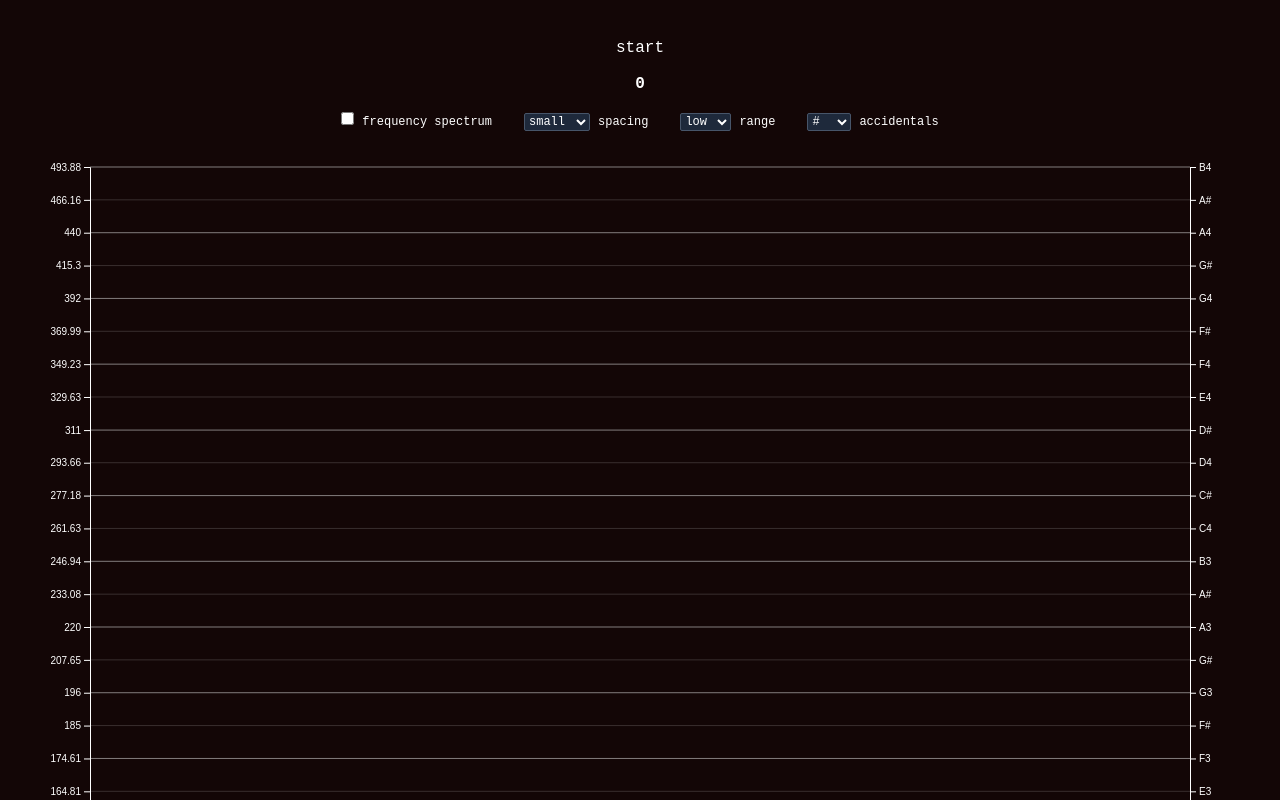
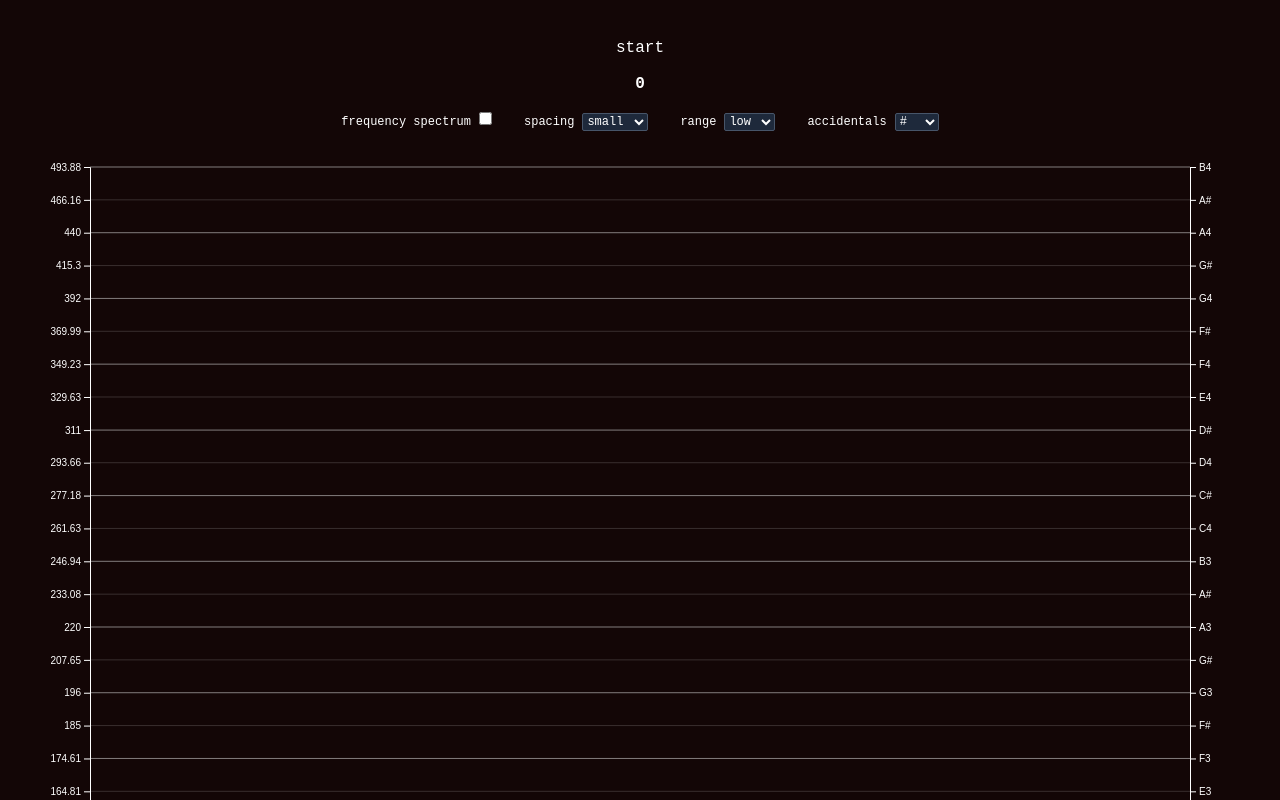
Before and after one commit to christian-spooner/vocal-pitch-monitor, a React (Vite) app: page / in a window 1280 px wide. Shown: the top 800 px of the page. Built offline with nearby package versions, Linux system fonts and the light colour scheme.

Commit message:
Label side swap

```diff
--- a/src/components/App.jsx
+++ b/src/components/App.jsx
@@ -137,52 +137,52 @@ function App() {
 				<div className="py-2 font-bold">{freq}</div>
 				<div className="text-xs py-2">
 					<label className="mx-4">
+						frequency spectrum
 						<input
 							type="checkbox"
 							checked={showSpectrum}
 							onChange={checkSpectrum}
-							className="mr-2"
+							className="ml-2"
 						/>
-						frequency spectrum
+					</label>
+					<label htmlFor="spacing-select" className="ml-4">
+						spacing
 					</label>
 					<select
 						id="spacing-select"
 						value={spacing}
 						onChange={handleSpacingChange}
-						className="mr-2 ml-4 border rounded-sm bg-slate-800 border-slate-600"
+						className="ml-2 mr-4 border rounded-sm bg-slate-800 border-slate-600"
 					>
 						<option value="small">small</option>
 						<option value="medium">medium</option>
 						<option value="large">large</option>
 					</select>
-					<label htmlFor="spacing-select" className="mr-4">
-						spacing
+					<label htmlFor="spacing-select" className="ml-4">
+						range
 					</label>
 					<select
 						id="range-select"
 						value={range}
 						onChange={handleRangeChange}
-						className="mr-2 ml-4 border rounded-sm bg-slate-800 border-slate-600"
+						className="ml-2 mr-4 border rounded-sm bg-slate-800 border-slate-600"
 					>
 						<option value="low">low</option>
 						<option value="high">high</option>
 					</select>
-					<label htmlFor="spacing-select" className="mr-4">
-						range
+					<label htmlFor="accidentals-select" className="ml-4">
+						accidentals
 					</label>
 					<select
 						id="accidentals-select"
 						value={accidentals}
 						onChange={handleAccidentalsChange}
-						className="mr-2 ml-4 border rounded-sm bg-slate-800 border-slate-600"
+						className="ml-2 mr-4 border rounded-sm bg-slate-800 border-slate-600"
 					>
 						<option value="sharp">#</option>
 						<option value="flat">b</option>
 						<option value="both">#/b</option>
 					</select>
-					<label htmlFor="accidentals-select" className="mr-4">
-						accidentals
-					</label>
 				</div>
 			</div>
 			{showSpectrum && <Spectrum analyser={analyserProp} />}
```
